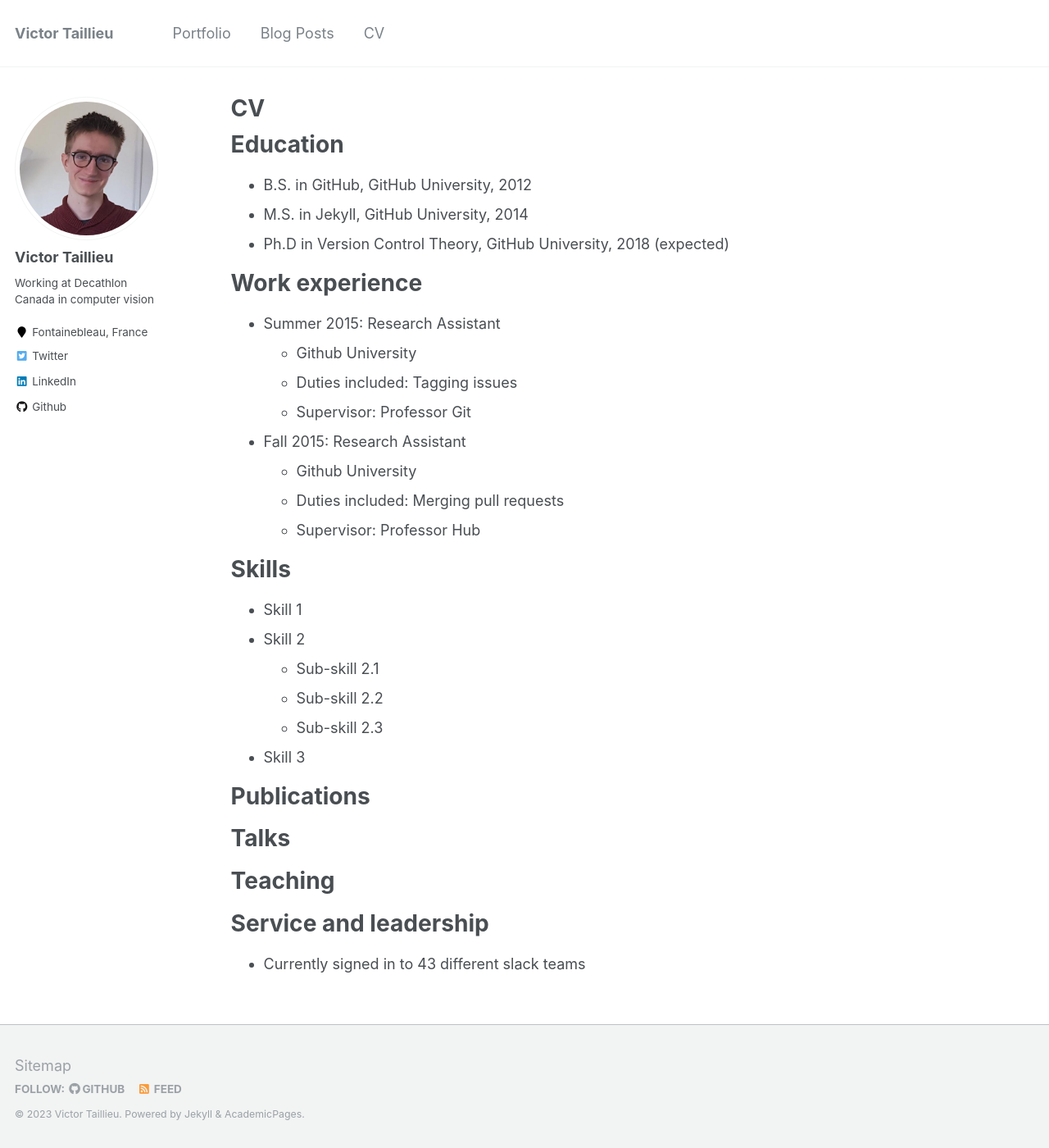
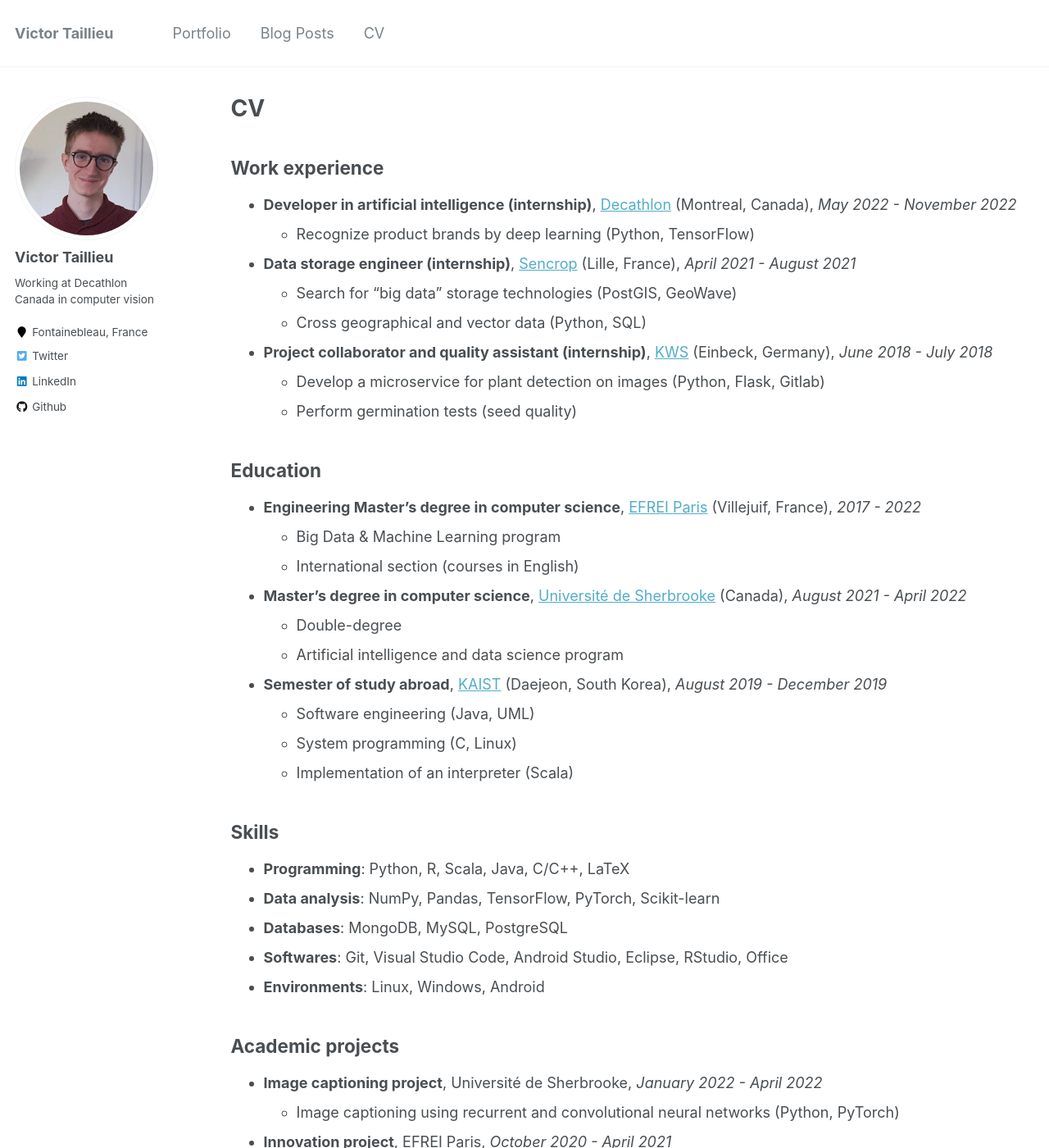
Before and after one commit to VictorTaillieu/victortaillieu.github.io, a Jekyll site: the page built from _pages/cv.md, in a window 1280 px wide and 1400 px high. Shown: the whole window at 82% size. Built offline with Jekyll 4.4.1, drawn with Linux system fonts in a browser that asks for light colours; some of the changed text lies outside the part shown.

Commit message:
Write CV

```diff
--- a/_pages/cv.md
+++ b/_pages/cv.md
@@ -9,51 +9,47 @@ redirect_from:
 
 {% include base_path %}
 
-Education
-======
-* B.S. in GitHub, GitHub University, 2012
-* M.S. in Jekyll, GitHub University, 2014
-* Ph.D in Version Control Theory, GitHub University, 2018 (expected)
+## Work experience
 
-Work experience
-======
-* Summer 2015: Research Assistant
-  * Github University
-  * Duties included: Tagging issues
-  * Supervisor: Professor Git
+* **Developer in artificial intelligence (internship)**, [Decathlon](https://www.decathlon.com/) (Montreal, Canada), *May 2022 - November 2022*
+  * Recognize product brands by deep learning (Python, TensorFlow)
 
-* Fall 2015: Research Assistant
-  * Github University
-  * Duties included: Merging pull requests
-  * Supervisor: Professor Hub
+* **Data storage engineer (internship)**, [Sencrop](https://sencrop.com/) (Lille, France), *April 2021 - August 2021*
+  * Search for "big data" storage technologies (PostGIS, GeoWave)
+  * Cross geographical and vector data (Python, SQL)
 
-Skills
-======
-* Skill 1
-* Skill 2
-  * Sub-skill 2.1
-  * Sub-skill 2.2
-  * Sub-skill 2.3
-* Skill 3
+* **Project collaborator and quality assistant (internship)**, [KWS](https://www.kws.com/) (Einbeck, Germany), *June 2018 - July 2018*
+  * Develop a microservice for plant detection on images (Python, Flask, Gitlab)
+  * Perform germination tests (seed quality)
 
-Publications
-======
-  <ul>{% for post in site.publications %}
-    {% include archive-single-cv.html %}
-  {% endfor %}</ul>
+## Education
 
-Talks
-======
-  <ul>{% for post in site.talks %}
-    {% include archive-single-talk-cv.html %}
-  {% endfor %}</ul>
+* **Engineering Master's degree in computer science**, [EFREI Paris](https://eng.efrei.fr/) (Villejuif, France), *2017 - 2022*
+  * Big Data & Machine Learning program
+  * International section (courses in English)
+* **Master's degree in computer science**, [Université de Sherbrooke](https://www.usherbrooke.ca/about/) (Canada), *August 2021 - April 2022*
+  * Double-degree
+  * Artificial intelligence and data science program
+* **Semester of study abroad**, [KAIST](https://www.kaist.ac.kr/en/) (Daejeon, South Korea), *August 2019 - December 2019*
+  * Software engineering (Java, UML)
+  * System programming (C, Linux)
+  * Implementation of an interpreter (Scala)
 
-Teaching
-======
-  <ul>{% for post in site.teaching %}
-    {% include archive-single-cv.html %}
-  {% endfor %}</ul>
+## Skills
 
-Service and leadership
-======
-* Currently signed in to 43 different slack teams
+* **Programming**: Python, R, Scala, Java, C/C++, LaTeX
+* **Data analysis**: NumPy, Pandas, TensorFlow, PyTorch, Scikit-learn
+* **Databases**: MongoDB, MySQL, PostgreSQL
+* **Softwares**: Git, Visual Studio Code, Android Studio, Eclipse, RStudio, Office
+* **Environments**: Linux, Windows, Android
+
+## Academic projects
+
+* **Image captioning project**, Université de Sherbrooke, *January 2022 - April 2022*
+  * Image captioning using recurrent and convolutional neural networks (Python, PyTorch)
+* **Innovation project**, EFREI Paris, *October 2020 - April 2021*
+  * Agile project in team of 8 followed by certified coaches
+  * Optimize energy consumption and space (Python, MongoDB)
+* [**Speech contest**](https://www.efrei.fr/grand-discours-concours-eloquence-efrei-paris/), EFREI Paris, *March 2019 - June 2019*
+  * Companies' favorite (Agap2 and Devoteam)
+  * Deliver a [speech](https://www.youtube.com/watch?v=lNkhualF4T0) in front of the promotion (ease in speaking)
```
